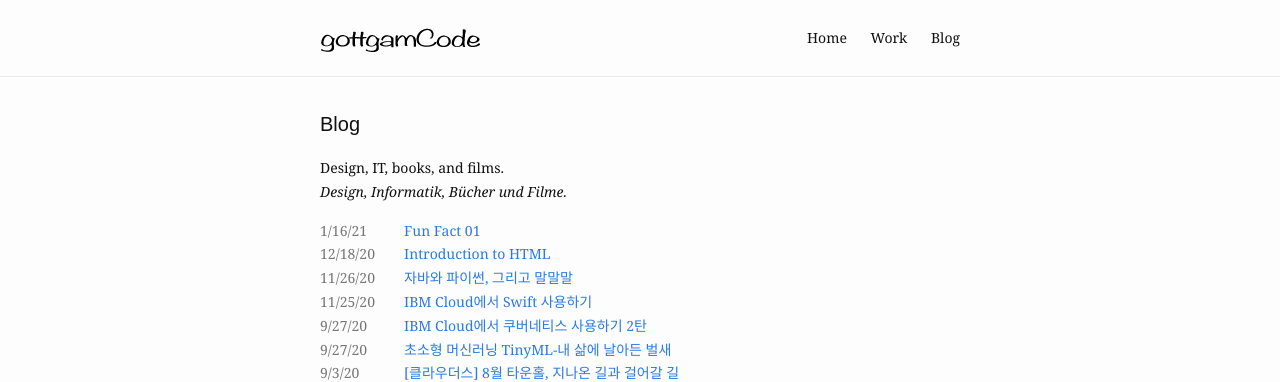
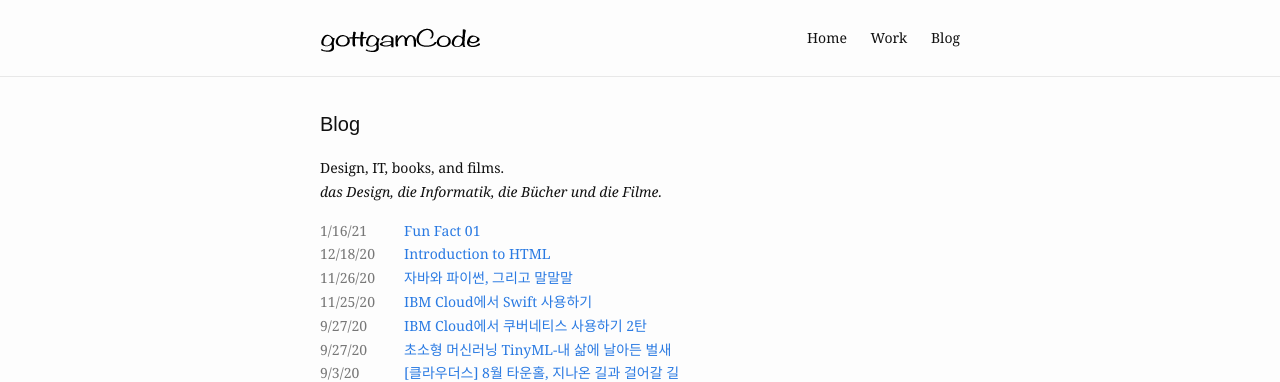
Before and after one commit to gottgam/gottgam.github.io, a Jekyll site: the page built from blog.md, in a window 1280 px wide. Shown: the top 382 px of the page. Built offline with Jekyll 4.4.1, drawn with Linux system fonts in a browser that asks for light colours.

Commit message:
Update blog.md

```diff
--- a/blog.md
+++ b/blog.md
@@ -5,5 +5,5 @@ slug: /blog
 ---
 
 Design, IT, books, and films.<br />
-*Design, Informatik, Bücher und Filme.*
+*das Design, die Informatik, die Bücher und die Filme.*
 <br />
```
